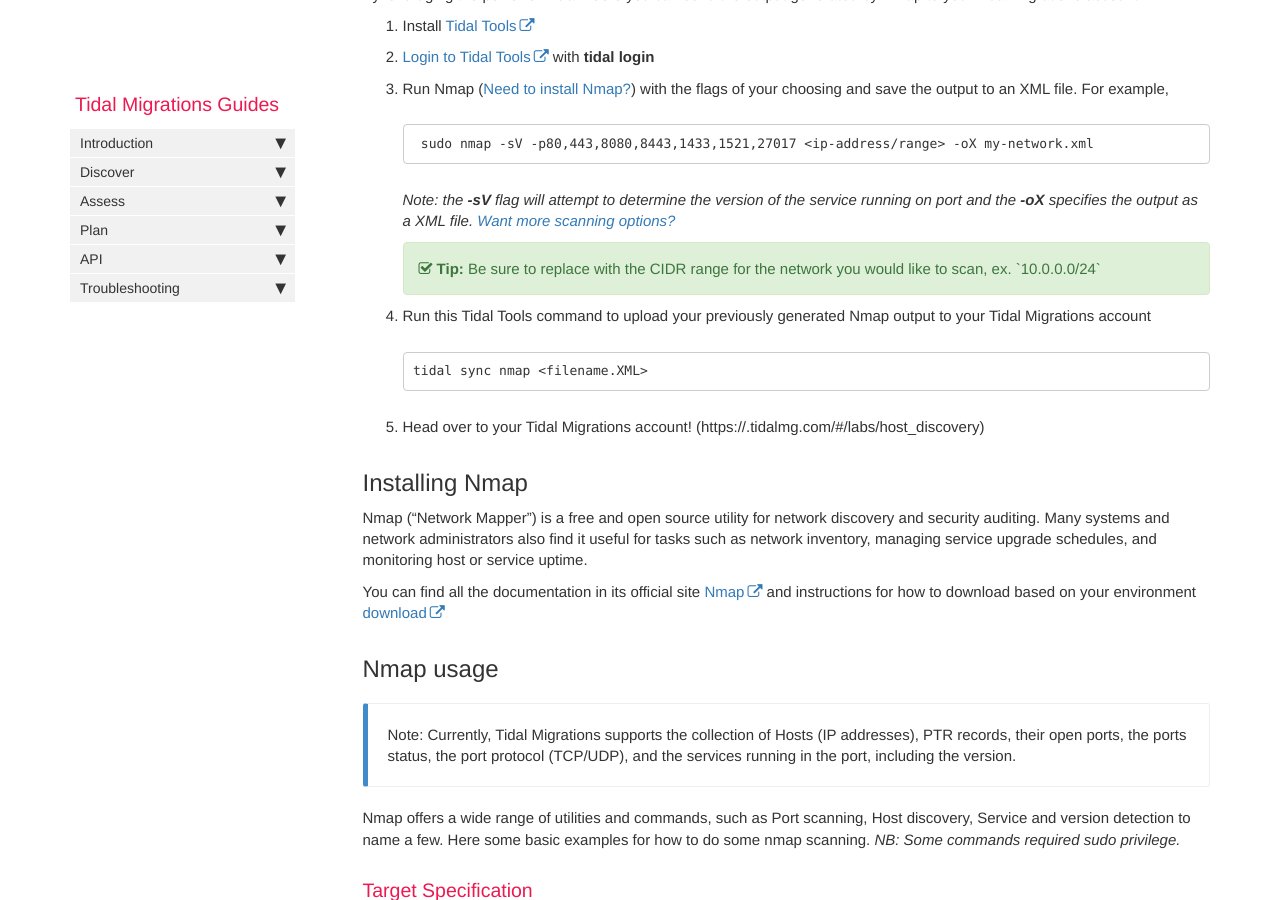
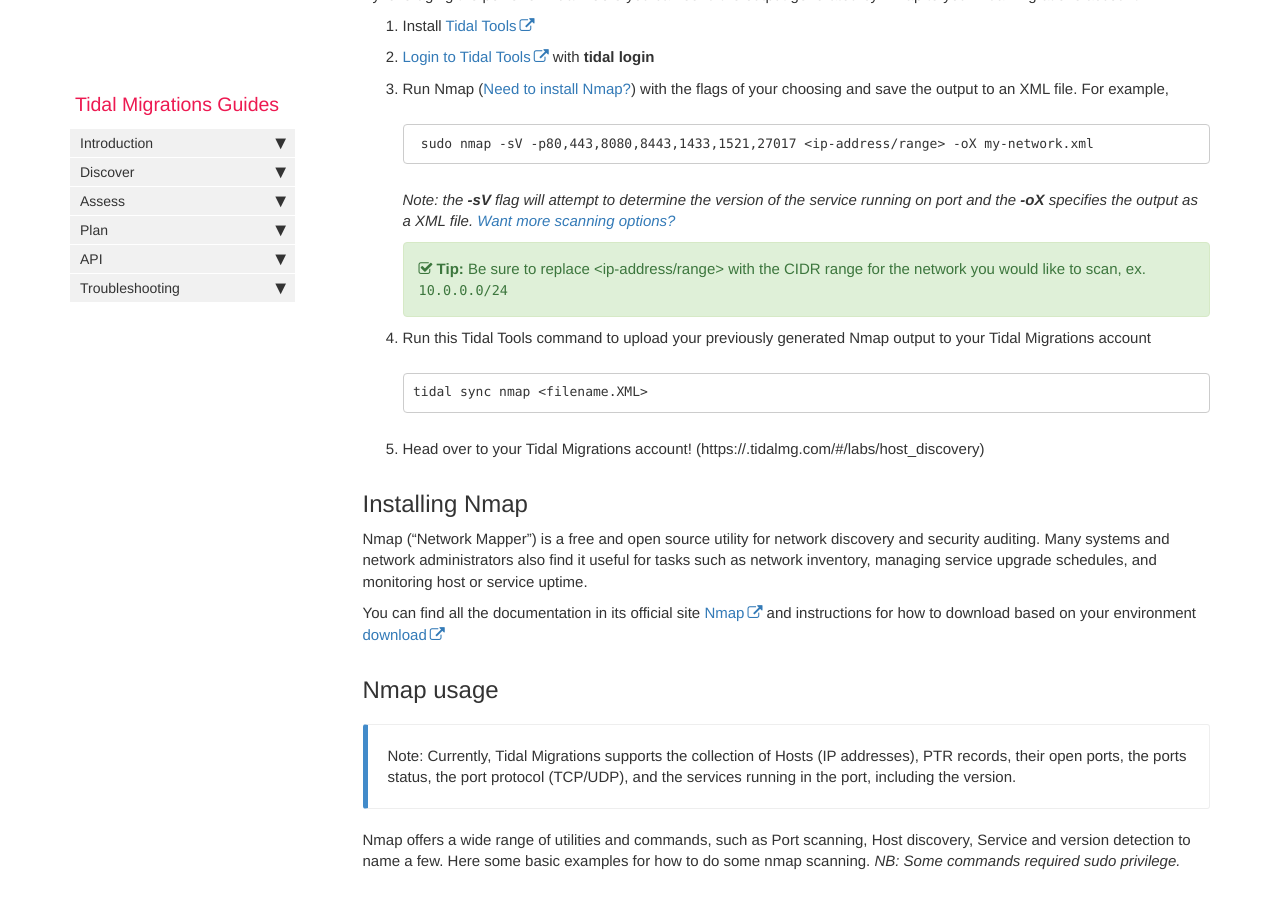
Before and after one commit to tidalmigrations/tidalmigrations.github.io, a Jekyll site: the page built from pages/user guides/discover_nmap.md, in a window 1280 px wide and 900 px high, scrolled down 700 px. Built offline with Jekyll 4.4.1, drawn with Linux system fonts in a browser that asks for light colours; nearby versions of some CDN libraries; comment, search, counter and statistics services are not loaded.

Commit message:
Update pages/user guides/discover_nmap.md
Co-authored-by: Philip Rees <philip.rees@tidalmigrations.com>

````diff
--- a/pages/user guides/discover_nmap.md
+++ b/pages/user guides/discover_nmap.md
@@ -25,7 +25,7 @@ By leveraging the power of **Tidal Tools** you can send the output generated by
     sudo nmap -sV -p80,443,8080,8443,1433,1521,27017 <ip-address/range> -oX my-network.xml
     ```
     _Note: the **-sV** flag will attempt to determine the version of the service running on port and the **-oX** specifies the output as a XML file. [Want more scanning options?](#nmap-usage)_
-    {% include tip.html content="Be sure to replace <ip-address> with the CIDR range for the network you would like to scan, ex. `10.0.0.0/24`" %}
+    {% include tip.html content="Be sure to replace <ip-address/range> with the CIDR range for the network you would like to scan, ex. `10.0.0.0/24`" %}
 
 4. Run this Tidal Tools command to upload your previously generated Nmap output to your Tidal Migrations account
 ```
````
